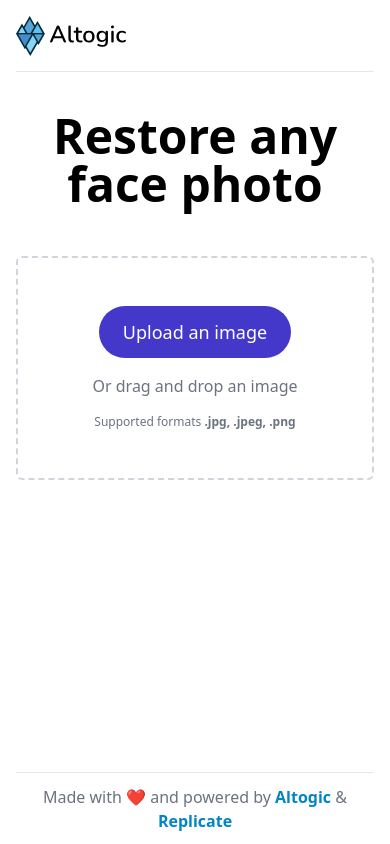
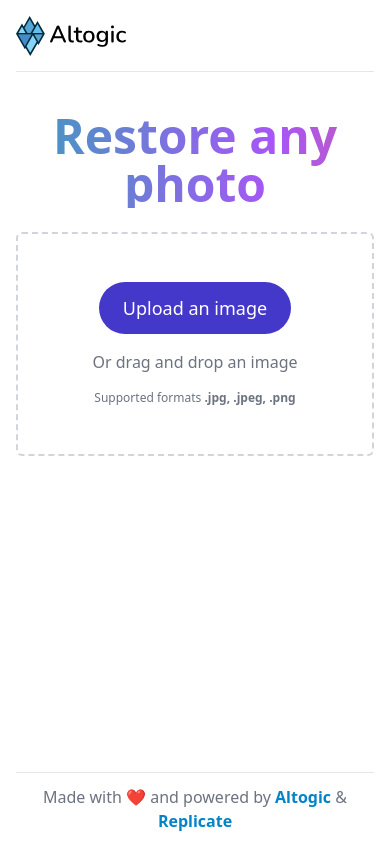
Before and after one commit to ozalpozqur/replicate-codeformer-sample, a Next.js app: page / in a window 390 px wide. Built offline with nearby package versions, Linux system fonts and the light colour scheme; no server answers; what altogic would draw is missing.

Commit message:
Update index.tsx

```diff
--- a/src/pages/index.tsx
+++ b/src/pages/index.tsx
@@ -14,10 +14,10 @@
         <meta name="viewport" content="width=device-width, initial-scale=1" />
         <link rel="icon" href="/favicon.ico" />
       </Head>
-      <div className="flex flex-col gap-12 h-full pb-20">
+      <div className="flex flex-col gap-6 md:gap-12 h-full pb-20">
         <div>
-          <h1 className="text-5xl lg:text-6xl text-center font-bold">
-            Restore any face photo
+          <h1 className="animate-text text-center text-4xl md:text-6xl bg-gradient-to-r from-teal-500 via-purple-500 to-orange-500 bg-clip-text text-transparent text-5xl font-black">
+            Restore any photo
           </h1>
         </div>
         <div className="flex flex-col items-center gap-10">
```
